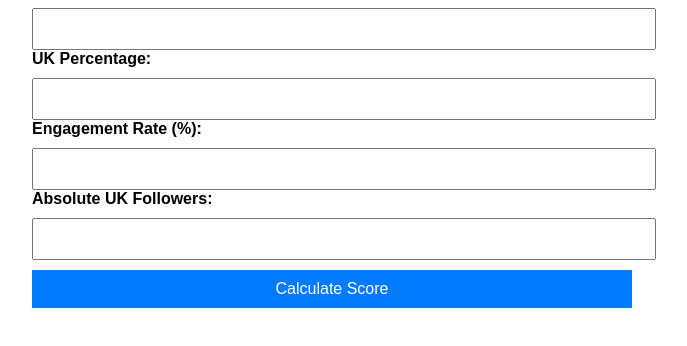
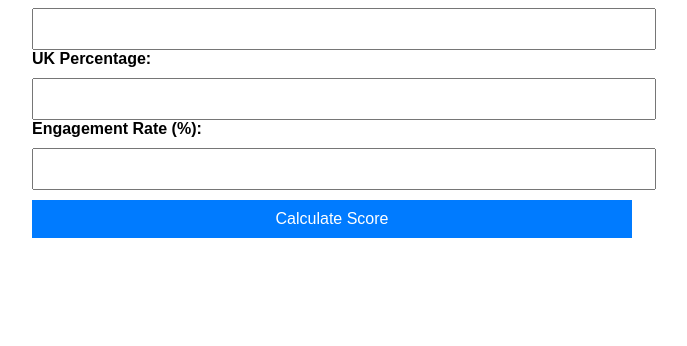
Before and after one commit to jonathaslaurie/influencercheck, a plain HTML site: page index.html in a window 1280 px wide. Shown: the part 120-466 px from the top of the page, without its empty margins (308-995 px from the left). Drawn offline with Linux system fonts and the light colour scheme.

Commit message:
Update index.html

```diff
--- a/index.html
+++ b/index.html
@@ -47,9 +47,6 @@
         <label for="engagement_rate">Engagement Rate (%):</label>
         <input type="number" step="0.01" id="engagement_rate" name="engagement_rate" required>
 
-        <label for="absolute_uk_followers">Absolute UK Followers:</label>
-        <input type="number" id="absolute_uk_followers" name="absolute_uk_followers" required>
-
         <button type="button" onclick="calculateScore()">Calculate Score</button>
     </form>
     <h2 id="result"></h2>
```
